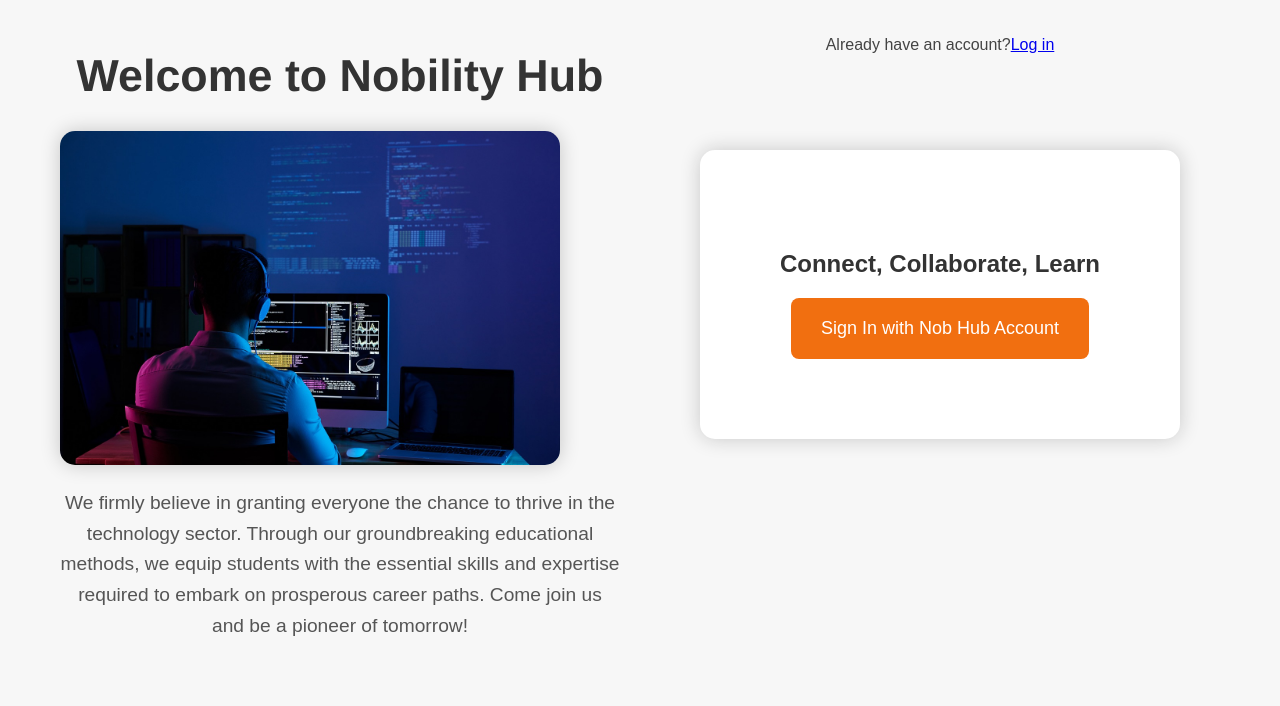
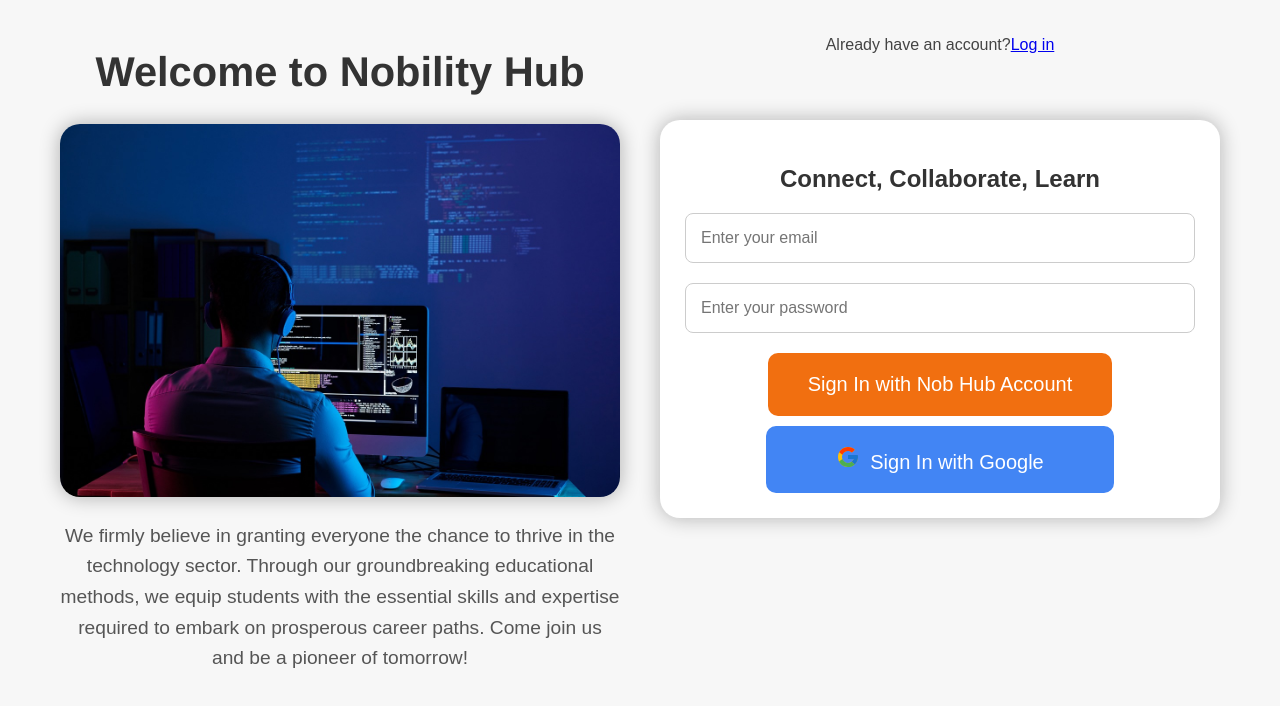
Before and after one commit to Jamescjay/Nobility-hub-client, a React (Create React App) app: page / in a window 1280 px wide. Shown: the top 706 px of the page. Built offline with nearby package versions, Linux system fonts and the light colour scheme.

Commit message:
Implementing email/password authentication

```diff
--- a/package.json
+++ b/package.json
@@ -3,6 +3,7 @@
   "version": "0.1.0",
   "private": true,
   "dependencies": {
+    "@react-icons/all-files": "^4.1.0",
     "@testing-library/jest-dom": "^5.17.0",
     "@testing-library/react": "^13.4.0",
     "@testing-library/user-event": "^13.5.0",
@@ -10,6 +11,7 @@
     "axios": "^1.6.7",
     "react": "^18.2.0",
     "react-dom": "^18.2.0",
+    "react-icons": "^5.0.1",
     "react-router-dom": "^6.22.1",
     "react-scripts": "5.0.1",
     "styled-components": "^6.1.8",
--- a/src/App.css
+++ b/src/App.css
@@ -30,7 +30,7 @@ body {
   margin-bottom: 15px;
   text-align: center;
   font-family: "Helvetica", sans-serif;
-  font-size: 1.4em;
+  font-size: 1.3em;
   font-weight: bold;
   color: #333;
 }
@@ -49,27 +49,27 @@ body {
 
 .wide-image {
   width: 100%;
-  max-width: 500px;
-  border-radius: 15px;
-  box-shadow: 0 0 20px rgba(0, 0, 0, 0.2);
+  max-width: 600px;
+  border-radius: 20px;
+  box-shadow: 0 0 20px rgba(0, 0, 0, 0.3);
   transition: transform 0.3s ease;
 }
 
 .wide-image:hover {
-  transform: scale(1.05);
+  transform: scale(1.08);
 }
 
 .cta-section {
   display: flex;
   justify-content: center;
-  margin-top: 80px;
+  margin-top: 50px;
 }
 
 .cta-tab {
   background-color: #fff;
-  border-radius: 15px;
-  padding: 80px;
-  box-shadow: 0 0 20px rgba(18, 18, 18, 0.2);
+  border-radius: 20px;
+  padding: 25px;
+  box-shadow: 0 0 20px rgba(18, 18, 18, 0.3);
   text-align: center;
 }
 
@@ -81,15 +81,49 @@ h2 {
 .sign-in-button {
   background-color: #f16f10;
   color: white;
-  padding: 20px 30px;
-  font-size: 18px;
+  padding: 20px 40px;
+  font-size: 20px;
   cursor: pointer;
   border: none;
   outline: none;
-  border-radius: 8px;
+  border-radius: 10px;
   transition: background-color 0.3s ease;
+  margin-bottom: 10px;
 }
 
 .sign-in-button:hover {
   background-color: #cc3700;
 }
+
+.google-logo {
+  margin-right: 10px;
+  width: 24px;
+  height: 24px;
+}
+
+.sign-in-button-google {
+  background-color: #4285f4;
+  color: #ffffff;
+  padding: 19px 70px;
+  font-size: 20px;
+  cursor: pointer;
+  border: none;
+  outline: none;
+  border-radius: 10px;
+  transition: background-color 0.3s ease;
+  align-items: center;
+}
+
+.sign-in-button-google:hover {
+  background-color: #3b79cb;
+}
+
+input {
+  width: 100%;
+  padding: 15px;
+  margin-bottom: 20px;
+  box-sizing: border-box;
+  border: 1px solid #ccc;
+  border-radius: 8px;
+  font-size: 16px;
+}
--- a/src/components/LearnersLogin.js
+++ b/src/components/LearnersLogin.js
@@ -1,14 +1,74 @@
+import React, { useState } from "react";
+import "../App.css";
+import wideImage from "./wider-image.jpg";
+import { FcGoogle } from "react-icons/fc";
 
-import React from "react";
-import wideImage from "./wider-image.jpg";
 
 const LearnersLogin = () => {
-  const handleSignIn = () => {
+  const [email, setEmail] = useState("");
+  const [password, setPassword] = useState("");
+  const [successMessage, setSuccessMessage] = useState("");
+  const [errorMessage, setErrorMessage] = useState("");
+
+  const handleSignIn = (e) => {
+    e.preventDefault();
+
+    if (email && password) {
+      const apiUrl = "";
+
+      fetch(apiUrl, {
+        method: "POST",
+        headers: {
+          "Content-Type": "application/json",
+        },
+        body: JSON.stringify({ email, password }),
+      })
+        .then((response) => response.json())
+        .then((data) => {
+          if (data.success) {
+            setSuccessMessage("Successfully signed in: " + data.message);
+            setErrorMessage("");
+          } else {
+            setErrorMessage("Error signing in: " + data.message);
+            setSuccessMessage("");
+          }
+        })
+        .catch((error) => {
+          setErrorMessage("Error signing in: " + error.message);
+          setSuccessMessage("");
+        });
+    } else {
+      initiateGoogleAuthentication();
+    }
+  };
+
+  const initiateGoogleAuthentication = () => {
     const clientId =
       "903014081128-03ap17fghal5cugp545qt6uu315lf7e4.apps.googleusercontent.com";
     const redirectUri = `http://localhost:3000`;
 
     window.location.href = `https://accounts.google.com/o/oauth2/auth?client_id=${clientId}&redirect_uri=${redirectUri}&response_type=token&scope=email profile openid`;
+  };
+
+  const handleLoginClick = () => {
+    initiateGoogleAuthentication();
+  };
+
+  const handleFormSubmit = (e) => {
+    e.preventDefault();
+
+    const emailInput = e.target.elements.email.value;
+    const emailRegex = /^[^\s@]+@[^\s@]+\.[^\s@]+$/;
+
+    if (!emailRegex.test(emailInput)) {
+      alert("Please enter a valid email address");
+      return;
+    }
+
+    console.log("Form submitted with email:", emailInput);
+
+    setEmail("");
+    setPassword("");
   };
 
   return (
@@ -33,16 +93,46 @@ const LearnersLogin = () => {
       <div className="right-section">
         <p>
           Already have an account?
-          <a href="#" onClick={() => window.location.reload()}>
+          <a href="#" onClick={handleLoginClick}>
             Log in
           </a>
         </p>
         <div className="cta-section">
           <div className="cta-tab">
             <h2>Connect, Collaborate, Learn</h2>
-            <button className="sign-in-button" onClick={handleSignIn}>
-              Sign In with Nob Hub Account
-            </button>
+            <div>
+              {successMessage && (
+                <p className="success-message">{successMessage}</p>
+              )}
+              {errorMessage && <p className="error-message">{errorMessage}</p>}
+              <form onSubmit={handleFormSubmit}>
+                <input
+                  type="email"
+                  name="email"
+                  placeholder="Enter your email"
+                  value={email}
+                  onChange={(e) => setEmail(e.target.value)}
+                  required
+                />
+                <input
+                  type="password"
+                  placeholder="Enter your password"
+                  value={password}
+                  onChange={(e) => setPassword(e.target.value)}
+                  required
+                />
+                <button className="sign-in-button" type="submit">
+                  Sign In with Nob Hub Account
+                </button>
+              </form>
+              <button
+                className="sign-in-button-google"
+                onClick={initiateGoogleAuthentication}
+              >
+                <FcGoogle className="google-logo" />
+                Sign In with Google
+              </button>
+            </div>
           </div>
         </div>
       </div>
```
Also changed, not shown: 1 other file (tests, documents, lock files or other folders).
